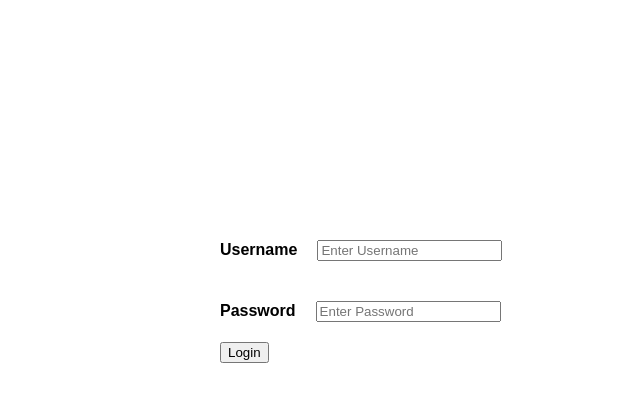
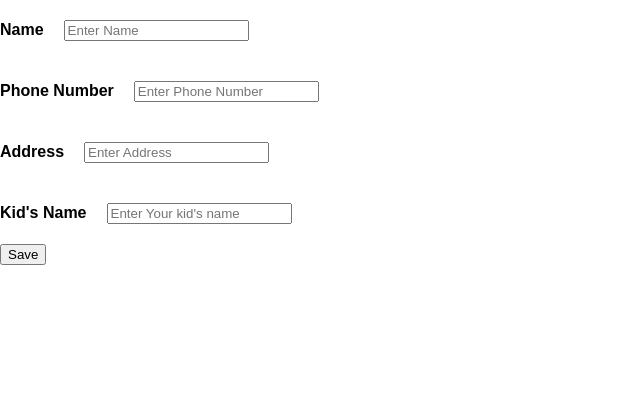
Before and after one commit to madgreasemonkey/ReactJSReduxSample, a React (Create React App) app: page / in a window 1280 px wide. Shown: the top 402 px of the page, without its empty margins (0-640 px from the left). Built offline with nearby package versions, Linux system fonts and the light colour scheme.

Commit message:
201805031125_save, added details edit class

```diff
--- a/src/App.js
+++ b/src/App.js
@@ -5,6 +5,7 @@ import { Provider } from 'react-redux';
 import { createStore } from 'redux';
 // import './App.css';
 import LoginForm from './LoginForm.js';
+import UserDataEdit from './UserDataEdit.js';
 
 const initialState = {
   count:0
@@ -29,7 +30,7 @@ class App extends Component {
   render() {
     return (
       <Provider store = {store}a>
-        <LoginForm/>
+        <UserDataEdit/>
       </Provider>
     );
   }
--- /dev/null
+++ b/src/UserDataEdit.js
@@ -0,0 +1,73 @@
+import React, { Component } from 'react';
+
+const TAG = 'UserData';
+
+export default class UserDataEdit extends Component{
+
+  constructor(props){
+    super(props);
+    this.state ={
+      name:'',
+      phone_number:'',
+      address:'',
+      kids_name:'',
+    }
+    this._saveInfo=this._saveInfo.bind(this);
+    this._handleInputChange=this._handleInputChange.bind(this);
+  }
+
+  _saveInfo(event){
+    event.preventDefault();
+    console.log(TAG,"onLogin");
+    console.log(TAG,"onLogin","username = "+this.state.username);
+    console.log(TAG,"onLogin","password = "+this.state.password);
+  }
+
+  _handleInputChange(event){
+    console.log(TAG,"_handleInputChange","event target="+event.target.name);
+    const value = event.target.value;
+    const name = event.target.name;
+
+    this.setState({
+      [name]:value,
+    })
+  }
+
+  render(){
+    return(
+      <div>
+        <form onSubmit={this._saveInfo}>
+          <label><b>Name</b></label>
+          <input className="input"
+             type="text"
+             placeholder="Enter Name"
+             name="name" required
+             onChange={this._handleInputChange}/>
+          <br/>
+          <label><b>Phone Number</b></label>
+          <input className="input"
+             type="text"
+             placeholder="Enter Phone Number"
+             name="phone_number" required
+             onChange={this._handleInputChange}/>
+          <br/>
+          <label><b>Address</b></label>
+          <input className="input"
+             type="text"
+             placeholder="Enter Address"
+             name="address" required
+             onChange={this._handleInputChange}/>
+          <br/>
+          <label><b>{"Kid's Name"}</b></label>
+          <input className="input"
+             type="text"
+             placeholder="Enter Your kid's name"
+             name="kids_name" required
+             onChange={this._handleInputChange}/>
+          <br/>
+          <button type = "submit">Save</button>
+        </form>
+      </div>
+    );
+  }
+}
```
